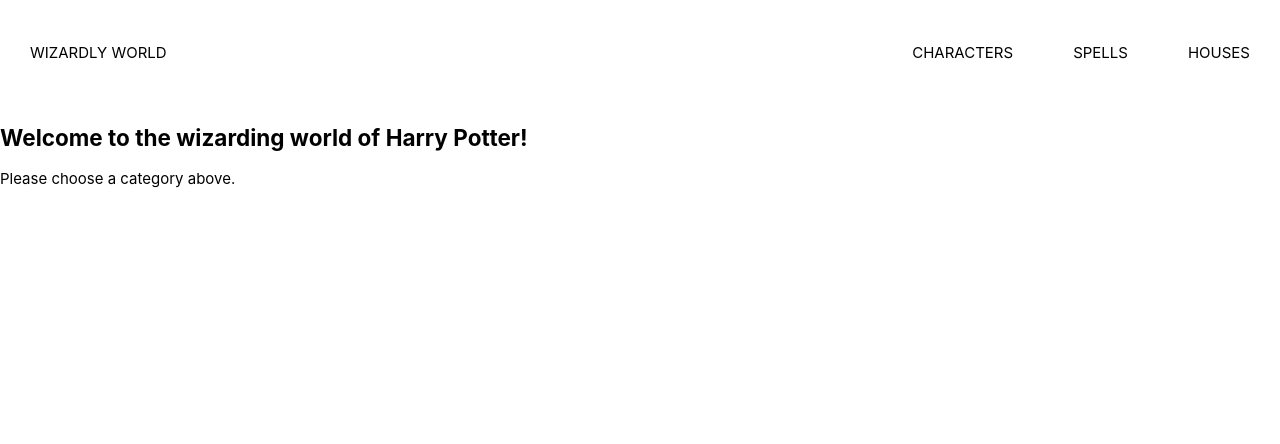
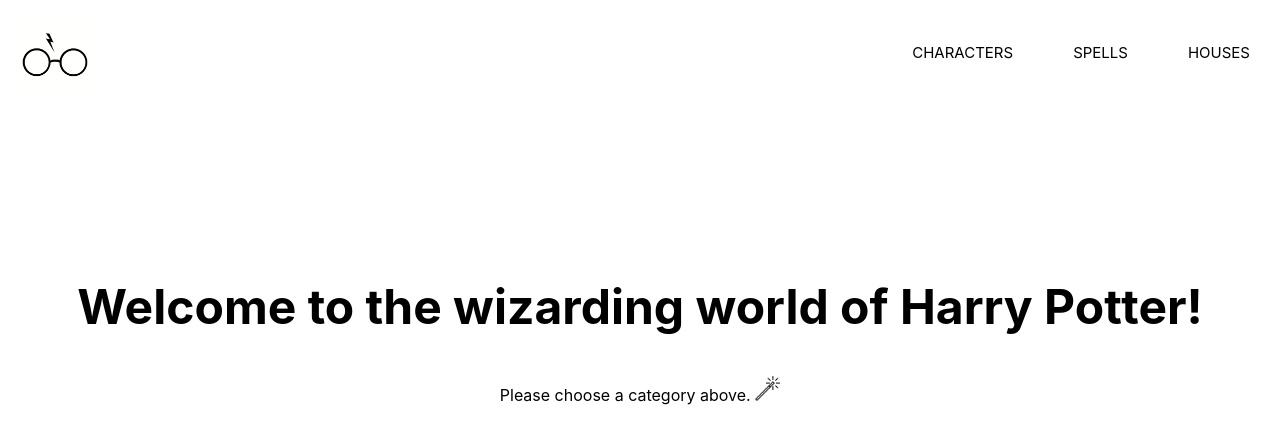
Before and after one commit to kaylalarson1990/Magic_Harry, a React app: page / in a window 1280 px wide. Built offline with nearby package versions, Linux system fonts and the light colour scheme.

Commit message:
Add details to homepage

```diff
--- a/src/App/App.js
+++ b/src/App/App.js
@@ -1,31 +1,31 @@
-import React, {Component} from 'react';
-import './App.css';
-import { Header } from  '../Header/Header';
-import CharacterContainer from '../CharacterContainer/CharacterContainer';
-import { MainContainer } from '../MainContainer/MainContainer';
-import { HouseContainer } from '../HouseContainer/HouseContainer';
-import { SpellContainer } from '../SpellContainer/SpellContainer';
-import { Route } from "react-router-dom";
+import React, { Component } from "react";
+import "./App.css";
+import { Header } from "../Header/Header";
+import CharacterContainer from "../CharacterContainer/CharacterContainer";
+import { MainContainer } from "../MainContainer/MainContainer";
+import { HouseContainer } from "../HouseContainer/HouseContainer";
+import { SpellContainer } from "../SpellContainer/SpellContainer";
+import { Route, Switch } from "react-router-dom";
 
 class App extends Component {
-
   homePage = () => (
     <>
-      <Header />
       <MainContainer />
     </>
-  )
-
+  );
 
   render() {
-  return (
-    <div className="App">
-      <Route exact path='/' component={() => this.homePage()} />
-      <Route exact path='/characters' component={CharacterContainer} />
-      <Route exact path='/houses' component={HouseContainer} />
-      <Route exact path='/spells' component={SpellContainer} />
-    </div>
-  );
+    return (
+      <div className="App">
+        <Header />
+        <Switch>
+          <Route exact path="/" component={() => this.homePage()} />
+          <Route exact path="/characters" component={CharacterContainer} />
+          <Route exact path="/houses" component={HouseContainer} />
+          <Route exact path="/spells" component={SpellContainer} />
+        </Switch>
+      </div>
+    );
   }
 }
 
--- a/src/Header/Header.css
+++ b/src/Header/Header.css
@@ -1,4 +1,4 @@
-body {
+header {
     margin: 0;
     padding: 0;
     font-size: 15px;
@@ -13,6 +13,7 @@
     display: flex;
   }
   nav ul li {
+    cursor: pointer;
     display: inline-block;
     list-style-type: none;
   }
@@ -26,3 +27,9 @@
   nav ul li:first-child {
     margin-right: auto;
   }
+
+  .glasses {
+      margin: 0;
+      padding: 0;
+      width: 80px;
+  }
--- a/src/Header/Header.jsx
+++ b/src/Header/Header.jsx
@@ -1,18 +1,39 @@
 import React from "react";
 import "./Header.css";
-// import MischiefManaged from "../images/MischiefManaged.png";
+import glasses from "../images/glasses.jpg";
 import { NavLink } from "react-router-dom";
-
 
 export const Header = () => {
   return (
     <header>
       <nav>
         <ul className="nav">
-          <li><a href="#"><NavLink to='/'>WIZARDLY WORLD</NavLink></a></li>
-          <li><a href="#"><NavLink to="/characters">CHARACTERS</NavLink></a></li>
-          <li><a href="#"><NavLink to="/spells">SPELLS</NavLink></a></li>
-          <li><a href="#"><NavLink to="/houses">HOUSES</NavLink></a></li>
+          <li>
+            <a href="#" className="glasses">
+              <NavLink to="/">
+                <img
+                  src={glasses}
+                  alt="harry potter glasses"
+                  className="glasses"
+                />
+              </NavLink>
+            </a>
+          </li>
+          <li>
+            <a href="#">
+              <NavLink to="/characters">CHARACTERS</NavLink>
+            </a>
+          </li>
+          <li>
+            <a href="#">
+              <NavLink to="/spells">SPELLS</NavLink>
+            </a>
+          </li>
+          <li>
+            <a href="#">
+              <NavLink to="/houses">HOUSES</NavLink>
+            </a>
+          </li>
         </ul>
       </nav>
     </header>
--- /dev/null
+++ b/src/MainContainer/MainContainer.css
@@ -0,0 +1,13 @@
+
+h1, p {
+    text-align: center;
+}
+
+h1 {
+    font-size: 48px;
+    margin-top: 150px;
+}
+
+.wand {
+    width: 25px;
+}
--- a/src/MainContainer/MainContainer.jsx
+++ b/src/MainContainer/MainContainer.jsx
@@ -1,10 +1,14 @@
 import React from "react";
+import { Header } from  '../Header/Header';
+import "./MainContainer.css";
+import wand2 from "../images/wand2.png";
 
 export const MainContainer = () => {
   return (
     <section>
       <h1>Welcome to the wizarding world of Harry Potter!</h1>
-      <p>Please choose a category above.</p>
+      <p>Please choose a category above. <img src={wand2} alt="wand" className="wand" /></p>
+
     </section>
   );
 };
```
Also changed, not shown: src/MainContainer/MainContainer.test.js (added), src/images/glasses.jpg (added), src/images/harrybackground.jpg (added).
